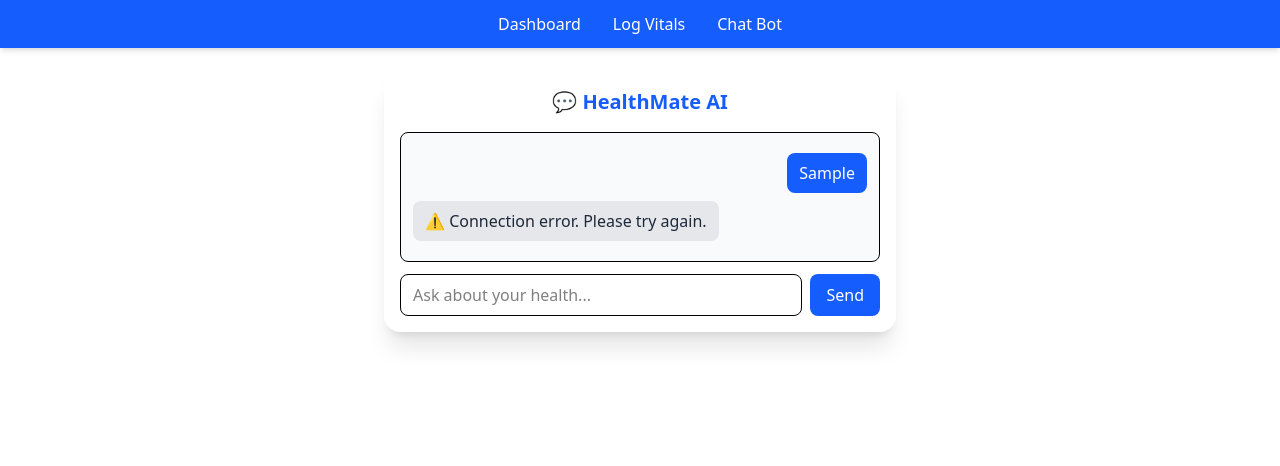
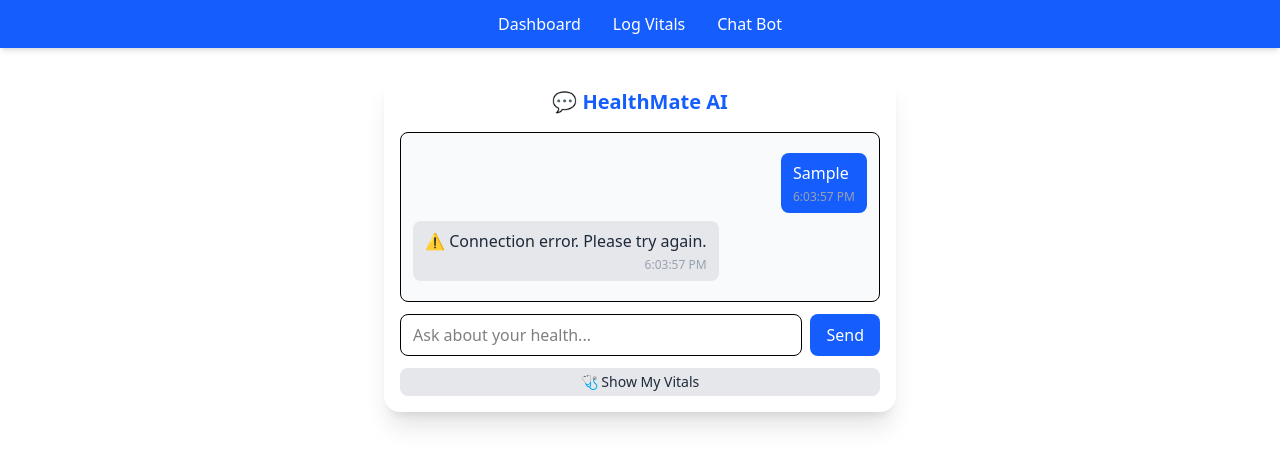
Before and after one commit to ItsAbir005/IDP, a React app in the folder frontend/: page /chat in a window 1280 px wide. Both pictures are taken after typing "Sample" into the empty fields and a click on the button "Send". Shown: the top 466 px of the page. Built offline with nearby package versions, Linux system fonts and the light colour scheme; no server answers; the HTML template or start-up script is replaced by a standard one.

Commit message:
use chart & change UI

```diff
--- a/frontend/src/pages/ChatBot.jsx
+++ b/frontend/src/pages/ChatBot.jsx
@@ -1,4 +1,3 @@
-//frontend/src/pages/ChatBot.jsx
 import React, { useState, useEffect, useRef } from "react";
 
 function ChatBot() {
@@ -7,11 +6,11 @@ function ChatBot() {
   const [vitals, setVitals] = useState({});
   const chatEndRef = useRef(null);
 
-  // Load vitals from localStorage
+  // Load latest vitals from localStorage
   useEffect(() => {
     const savedVitals = JSON.parse(localStorage.getItem("vitals"));
     if (savedVitals && savedVitals.length > 0) {
-      setVitals(savedVitals[savedVitals.length - 1]);
+      setVitals(savedVitals[savedVitals.length - 1]); // ✅ latest vitals only
     }
   }, []);
 
@@ -21,24 +20,68 @@ function ChatBot() {
 
   const sendMessage = async () => {
     if (!input.trim()) return;
-    const userMsg = { sender: "user", text: input };
-    setMessages([...messages, userMsg]);
+
+    const userMsg = { sender: "user", text: input, time: new Date().toLocaleTimeString() };
+    const updatedMessages = [...messages, userMsg];
+    setMessages(updatedMessages);
     setInput("");
+
+    // Add temporary typing bubble
+    setMessages((prev) => [...prev, { sender: "bot", text: "⏳ Typing...", time: "" }]);
 
     try {
       const res = await fetch("http://localhost:5000/api/chat", {
         method: "POST",
         headers: { "Content-Type": "application/json" },
-        body: JSON.stringify({ message: input, vitals }),
+        body: JSON.stringify({
+          message: input,
+          vitals,
+          history: updatedMessages.slice(-5), // send last 5 messages
+        }),
       });
+
       const data = await res.json();
-      const botMsg = { sender: "bot", text: data.reply };
-      setMessages((prev) => [...prev, botMsg]);
+
+      // Replace typing bubble with real AI reply
+      setMessages((prev) => {
+        const temp = [...prev];
+        temp.pop(); // remove "Typing..." bubble
+        return [
+          ...temp,
+          { sender: "bot", text: data.reply, time: new Date().toLocaleTimeString() },
+        ];
+      });
     } catch (error) {
-      console.error(error);
+      setMessages((prev) => {
+        const temp = [...prev];
+        temp.pop();
+        return [
+          ...temp,
+          {
+            sender: "bot",
+            text: "⚠️ Connection error. Please try again.",
+            time: new Date().toLocaleTimeString(),
+          },
+        ];
+      });
+    }
+  };
+
+  const showVitals = () => {
+    if (vitals && Object.keys(vitals).length > 0) {
+      const msg = `🩺 Your latest vitals:\nHeart Rate: ${vitals.heartRate} bpm\nSpO₂: ${vitals.spo2}%\nBP: ${vitals.bp}\nTemp: ${vitals.temp} °C\nSteps: ${vitals.steps}`;
       setMessages((prev) => [
         ...prev,
-        { sender: "bot", text: "⚠️ Connection error. Please try again." },
+        { sender: "bot", text: msg, time: new Date().toLocaleTimeString() },
+      ]);
+    } else {
+      setMessages((prev) => [
+        ...prev,
+        {
+          sender: "bot",
+          text: "No vitals found. Please log your vitals first!",
+          time: new Date().toLocaleTimeString(),
+        },
       ]);
     }
   };
@@ -47,20 +90,33 @@ function ChatBot() {
     <div className="flex flex-col w-full max-w-lg mx-auto bg-white shadow-xl rounded-2xl p-4">
       <h2 className="text-xl font-bold mb-4 text-center text-blue-600">💬 HealthMate AI</h2>
 
+      {/* Chat Area */}
       <div className="flex-1 overflow-y-auto border rounded-lg p-3 mb-3 h-96 bg-gray-50">
         {messages.map((m, i) => (
-          <div key={i} className={`my-2 ${m.sender === "user" ? "text-right" : "text-left"}`}>
-            <span
-              className={`inline-block px-3 py-2 rounded-lg ${m.sender === "user" ? "bg-blue-600 text-white" : "bg-gray-200 text-gray-800"
-                }`}
+          <div
+            key={i}
+            className={`my-2 flex ${m.sender === "user" ? "justify-end" : "justify-start"}`}
+          >
+            <div
+              className={`px-3 py-2 rounded-lg max-w-[80%] ${
+                m.sender === "user"
+                  ? "bg-blue-600 text-white self-end"
+                  : "bg-gray-200 text-gray-800"
+              }`}
             >
-              {m.text}
-            </span>
+              <p>{m.text}</p>
+              {m.time && (
+                <span className="block text-xs text-gray-400 mt-1 text-right">
+                  {m.time}
+                </span>
+              )}
+            </div>
           </div>
         ))}
         <div ref={chatEndRef} />
       </div>
 
+      {/* Input Field */}
       <div className="flex gap-2">
         <input
           value={input}
@@ -69,10 +125,21 @@ function ChatBot() {
           className="flex-1 border rounded-lg px-3 py-2 focus:outline-none"
           onKeyDown={(e) => e.key === "Enter" && sendMessage()}
         />
-        <button onClick={sendMessage} className="bg-blue-600 text-white px-4 py-2 rounded-lg hover:bg-blue-700">
+        <button
+          onClick={sendMessage}
+          className="bg-blue-600 text-white px-4 py-2 rounded-lg hover:bg-blue-700"
+        >
           Send
         </button>
       </div>
+
+      {/* Quick Actions */}
+      <button
+        onClick={showVitals}
+        className="bg-gray-200 hover:bg-gray-300 text-gray-800 px-3 py-1 rounded-lg mt-3 text-sm"
+      >
+        🩺 Show My Vitals
+      </button>
     </div>
   );
 }
--- a/frontend/src/pages/Dashboard.jsx
+++ b/frontend/src/pages/Dashboard.jsx
@@ -1,12 +1,15 @@
-//frontend/src/pages/Dashboard.jsx
-import React, { useEffect } from "react";
+// frontend/src/pages/Dashboard.jsx
+import React, { useEffect, useState } from "react";
 import VitalCard from "../components/VitalCard";
 import { useLocalStorage } from "../hooks/useLocalStorage";
 import { checkAbnormalVitals } from "../utils/vitalRules";
 import toast, { Toaster } from "react-hot-toast";
+import { LineChart, Line, XAxis, YAxis, Tooltip, ResponsiveContainer, CartesianGrid } from "recharts";
 
 const Dashboard = () => {
   const [vitals] = useLocalStorage("vitals", []);
+  const [data, setData] = useState([]);
+
   const latest = vitals.length ? vitals[vitals.length - 1] : null;
 
   useEffect(() => {
@@ -15,6 +18,17 @@ const Dashboard = () => {
       alerts.forEach(msg => toast.error(msg, { duration: 4000 }));
     }
   }, [latest]);
+
+  useEffect(() => {
+    setData(
+      vitals.map((v, index) => ({
+        name: `#${index + 1}`,
+        heartRate: Number(v.heartRate),
+        spo2: Number(v.spo2),
+        temp: Number(v.temp),
+      }))
+    );
+  }, [vitals]);
 
   if (!latest) {
     return (
@@ -25,11 +39,12 @@ const Dashboard = () => {
   }
 
   return (
-    <div className="min-h-screen bg-gray-50 p-8 relative">
+    <div className="min-h-screen bg-gray-50 p-8">
       <Toaster position="top-right" />
-      <h1 className="text-3xl font-bold mb-6 text-gray-700">Health Dashboard</h1>
+      <h1 className="text-3xl font-bold mb-6 text-gray-700 text-center">🏥 Health Dashboard</h1>
 
-      <div className="grid grid-cols-1 sm:grid-cols-2 md:grid-cols-3 lg:grid-cols-5 gap-4">
+      {/* Vital Cards */}
+      <div className="grid grid-cols-1 sm:grid-cols-2 md:grid-cols-3 lg:grid-cols-5 gap-4 mb-8">
         <VitalCard title="Heart Rate" value={latest.heartRate} unit="bpm" statusColor="border-green-500" />
         <VitalCard title="SpO₂" value={latest.spo2} unit="%" statusColor="border-green-500" />
         <VitalCard title="Blood Pressure" value={latest.bp} unit="mmHg" statusColor="border-green-500" />
@@ -37,7 +52,28 @@ const Dashboard = () => {
         <VitalCard title="Steps" value={latest.steps} unit="steps" statusColor="border-yellow-500" />
       </div>
 
-      <p className="mt-6 text-gray-500 text-sm">Last updated: {latest.timestamp}</p>
+      {/* Chart Section */}
+      <div className="bg-white p-6 rounded-2xl shadow-lg">
+        <h2 className="text-lg font-semibold mb-4 text-gray-700">📈 Heart Rate & SpO₂ Trend</h2>
+        {data.length > 1 ? (
+          <ResponsiveContainer width="100%" height={300}>
+            <LineChart data={data}>
+              <CartesianGrid strokeDasharray="3 3" />
+              <XAxis dataKey="name" />
+              <YAxis />
+              <Tooltip />
+              <Line type="monotone" dataKey="heartRate" stroke="#ef4444" strokeWidth={2} />
+              <Line type="monotone" dataKey="spo2" stroke="#3b82f6" strokeWidth={2} />
+            </LineChart>
+          </ResponsiveContainer>
+        ) : (
+          <p className="text-gray-500 text-sm text-center">Not enough data for trend chart yet</p>
+        )}
+      </div>
+
+      <p className="mt-6 text-gray-500 text-sm text-center">
+        Last updated: {latest.timestamp}
+      </p>
     </div>
   );
 };
--- a/frontend/src/pages/LogVitals.jsx
+++ b/frontend/src/pages/LogVitals.jsx
@@ -19,7 +19,12 @@ const LogVitals = () => {
   const handleSubmit = (e) => {
     e.preventDefault();
     const timestamp = new Date().toLocaleString();
-    setVitals([...vitals, { ...form, timestamp }]);
+    const newVitals = [...vitals, { ...form, timestamp }];
+
+    // ✅ Update localStorage and trigger refresh event
+    setVitals(newVitals);
+    window.dispatchEvent(new Event("storage")); // 🔥 notify other tabs/components
+
     setForm({ heartRate: "", spo2: "", bp: "", temp: "", steps: "" });
     alert("Vitals logged successfully ✅");
   };
```
Also changed, not shown: 1 other file (tests, documents, lock files or other folders).
